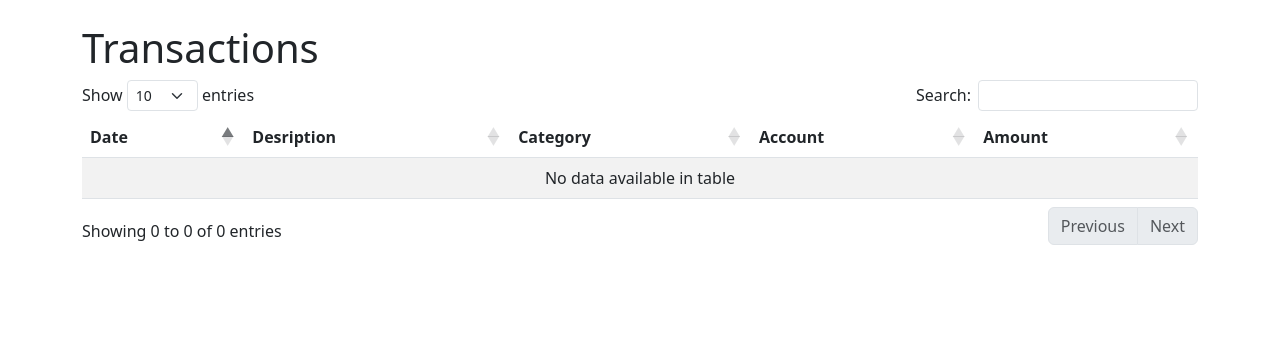
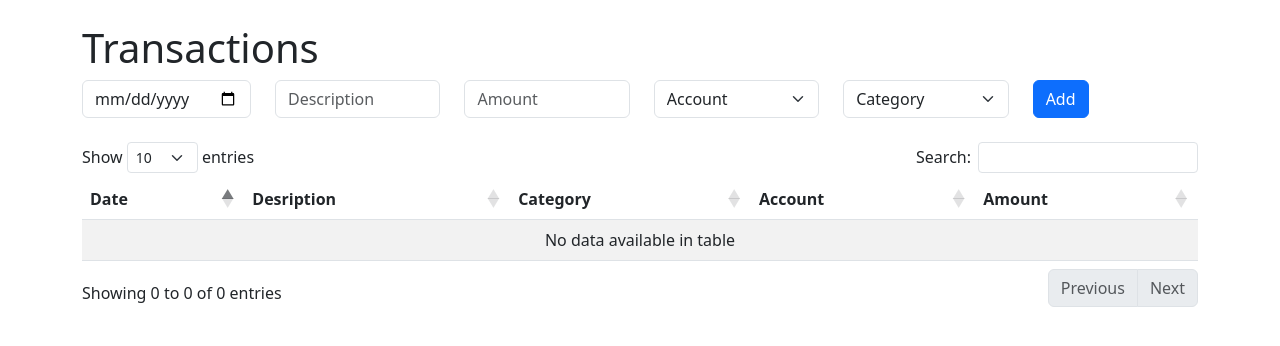
Before and after one commit to selvasebastian/finance-analytics-dashboard, a Flask app: page /transactions in a window 1280 px wide. Shown: the top 346 px of the page. Run offline with Flask 3, Linux system fonts and the light colour scheme; data that the repository does not hold is empty; some libraries are stand-ins or nearby versions.

Commit message:
Add HTML form to transactions page

```diff
--- a/templates/transactions.html
+++ b/templates/transactions.html
@@ -14,6 +14,34 @@
 
 <div class="container mt-4">
     <h1>Transactions</h1>
+
+    <!--Form to add a new transaction.-->
+    <form id="add-transaction-form" class="mb-4">
+        <div class="row">
+            <div class="col">
+                <input type="date" id="input-date" class="form-control" required>
+            </div>
+            <div class="col">
+                <input type="text" id="input-description" class="form-control" placeholder="Description" required>
+            </div>
+            <div class="col">
+                <input type="number" step="0.01" id="input-amount" class="form-control" placeholder="Amount" required>
+            </div>
+            <div class="col">
+                <select id="input-account" class="form-select" required>
+                    <option value="">Account</option>
+                </select>
+            </div>
+            <div class="col">
+                <select id="input-category" class="form-select" required>
+                    <option value="">Category</option>
+                </select>
+            </div>
+            <div class="col">
+                <button type="submit" class="btn btn-primary">Add</button>
+            </div>
+        </div>
+    </form>
 
     <table id="transactions-table" class="table table-striped">
         <thead>
```
